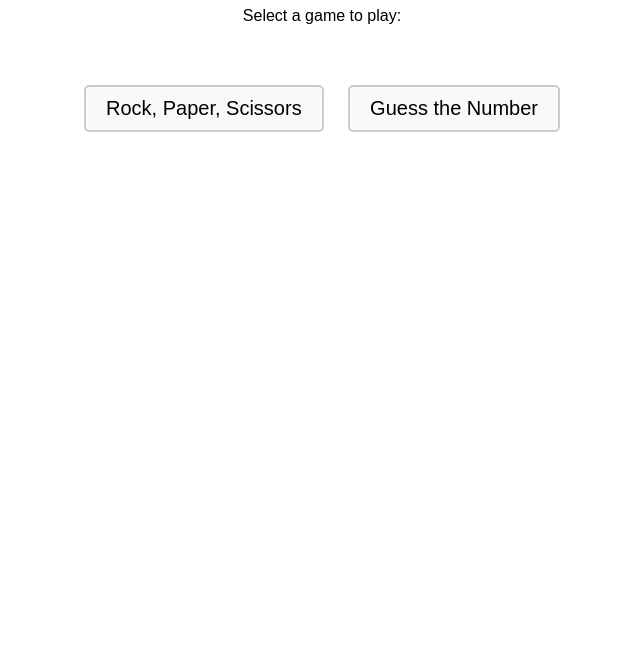
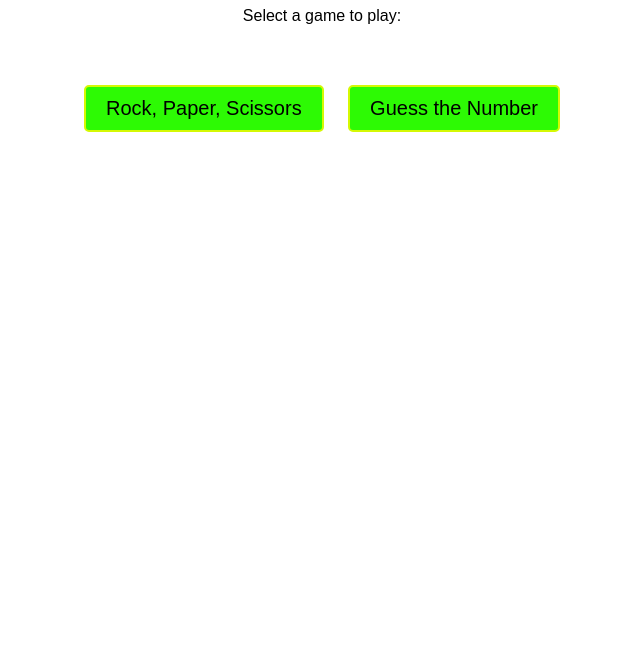
Before and after one commit to bent23/chrome, a plain HTML site: page index.html in a window 1280 px wide. Shown: the part 131-800 px from the top of the page, without its empty margins (318-958 px from the left). Drawn offline with Linux system fonts and the light colour scheme.

Commit message:
color added

```diff
--- a/index.html
+++ b/index.html
@@ -18,12 +18,12 @@
             padding: 10px 20px;
             margin: 10px;
             cursor: pointer;
-            border: 2px solid #ccc;
-            background-color: #f9f9f9;
+            border: 2px solid #d5f904;
+            background-color: #2dfa04;
             border-radius: 5px;
         }
         button:hover {
-            background-color: #e0e0e0;
+            background-color: #fb0707;
         }
         .menu {
             margin-top: 50px;
```
